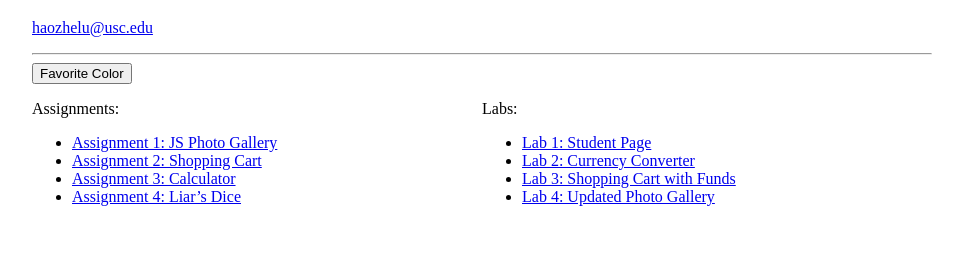
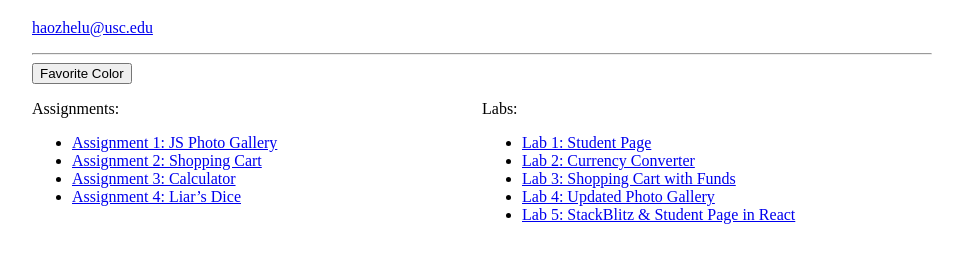
Before and after one commit to uscwebdev/itp301-submissions-HaozheLu, a plain HTML site: page index.html in a window 1280 px wide. Shown: the part 61-324 px from the top of the page, without its empty margins (158-1121 px from the left). Drawn offline with Linux system fonts and the light colour scheme.

Commit message:
lab_05 submission

```diff
--- a/index.html
+++ b/index.html
@@ -62,6 +62,7 @@
                         <li><a href="lab_02/lab_02.html">Lab 2: Currency Converter</a></li>
                         <li><a href="lab_03/lab_03.html">Lab 3: Shopping Cart with Funds</a></li>
                         <li><a href="lab_04/lab_04.html">Lab 4: Updated Photo Gallery</a></li>
+                        <li><a href="https://stackblitz.com/edit/react-2smnad?file=src%2Findex.js">Lab 5: StackBlitz & Student Page in React</a></li>
                     </ul>
                 </div>
             </div>
```
Also changed, not shown: 1 other file.
